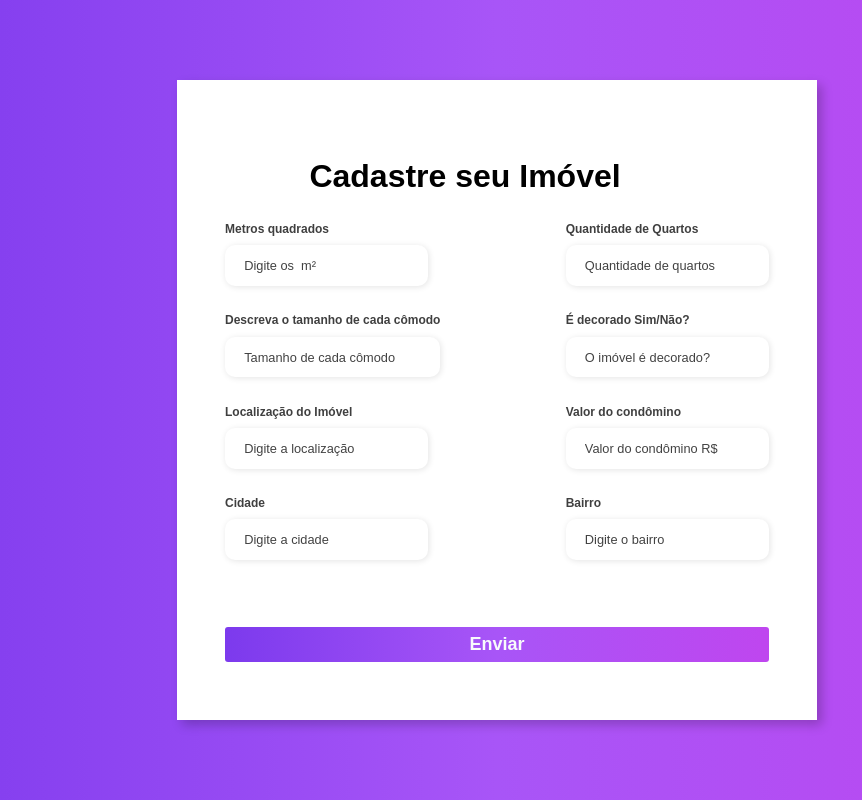
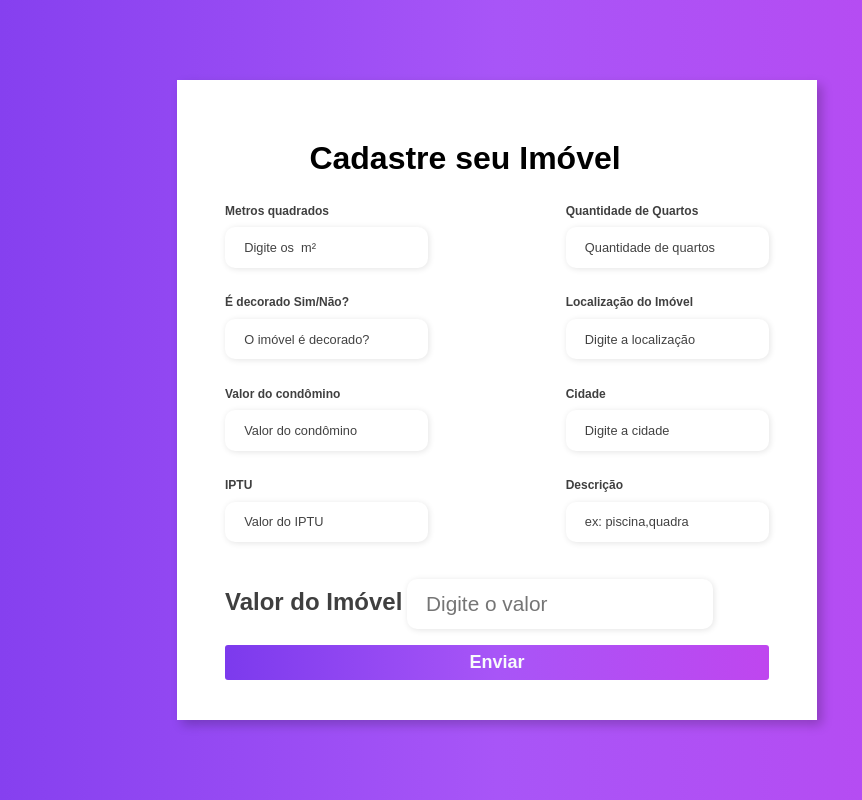
Before and after one commit to MiguelGT1/projeto-imoveis, a plain HTML site: page html/formulario.html in a window 1280 px wide. Shown: the whole page, without its empty margins (143-1005 px from the left). Drawn offline with Linux system fonts and the light colour scheme.

Commit message:
atualizado2108

```diff
--- a/css/style.css
+++ b/css/style.css
@@ -108,6 +108,8 @@
     color: var(--color-dark-50);
 }
 
+
+
 .input-field {
     display: flex;
     align-items: center;
@@ -156,6 +158,7 @@
     font-weight: bold;
     font-size: 18px;
     cursor: pointer;
+    margin-top: -30px;
 }
 
 #login_button:hover {
@@ -264,6 +267,22 @@ body {
     margin-bottom: 1.1rem;
 }
 
+/*valor do IMÓVEL*/
+/*valor do IMÓVEL*/
+.input-valor>label{
+    font-size: 1.5rem;
+    font-weight: 600;
+    color: #000000c0;
+}
+.input-valor input{
+    margin: 0.6rem 0;
+    padding: 0.8rem 1.2rem;
+    border: none;
+    border-radius: 10px;
+    box-shadow: 1px 1px 6px #0000001c;
+    font-size: 1.3rem;
+}
+
 .input-box input {
     margin: 0.6rem 0;
     padding: 0.8rem 1.2rem;
@@ -355,9 +374,9 @@ body {
   box-shadow: 0 2px 4px rgba(0, 0, 0, 0.1);
 }
 /* Adicione ou atualize essa regra CSS */
-.preview-image {
+.preview-image{
   max-width: 100px; /* Defina a largura máxima desejada */
-  max-height: 100px; /* Defina a altura máxima desejada */
+  max-height: 200px; /* Defina a altura máxima desejada */
   margin: 5px;
 }
 .fotos-form a{
--- a/html/formulario.html
+++ b/html/formulario.html
@@ -5,6 +5,26 @@
     <meta http-equiv="X-UA-Compatible" content="IE=edge">
     <meta name="viewport" content="width=device-width, initial-scale=1.0">
     <link rel="stylesheet" href="/css/style.css">
+    <script>
+        //valor input
+        function formatCurrency(input) {
+          var value = input.value.replace(/\D/g, ''); // Remove caracteres não numéricos
+
+          if (value === '') {
+            input.value = '';
+            return;
+          }
+
+          var formattedValue = (parseFloat(value) / 100).toLocaleString('pt-BR', {
+            style: 'currency',
+            currency: 'BRL',
+            minimumFractionDigits: 2,
+            maximumFractionDigits: 2
+          });
+
+          input.value = formattedValue;
+        }
+      </script>
     <title>Formulário</title>
 </head>
 
@@ -33,15 +53,9 @@
                     </div>
 
                     <div class="input-box">
-                        <label for="firstname">Descreva o tamanho de cada cômodo</label>
-                        <input id="firstname" type="text" name="firstname" placeholder="Tamanho de cada cômodo" required>
-                    </div>
-
-                    <div class="input-box">
                         <label for="firstname">É decorado Sim/Não?</label>
                         <input id="firstname" type="text" name="firstname" placeholder="O imóvel é decorado?" required>
                     </div>
-
 
 
                     <div class="input-box">
@@ -51,7 +65,7 @@
 
                     <div class="input-box">
                         <label for="number">Valor do condômino</label>
-                        <input id="number" type="tel" name="number" placeholder="Valor do condômino R$" required>
+                        <input id="number" type="tel" name="number" placeholder="Valor do condômino" required>
                     </div>
 
                     <div class="input-box">
@@ -60,9 +74,19 @@
                     </div>
 
                     <div class="input-box">
-                        <label for="lastname">Bairro</label>
-                        <input id="lastname" type="text" name="lastname" placeholder="Digite o bairro" required>
+                        <label for="lastname">IPTU</label>
+                        <input id="lastname" type="text" name="lastname" placeholder="Valor do IPTU" required>
                     </div>
+
+                    <div class="input-box">
+                        <label for="firstname">Descrição</label>
+                        <input id="firstname" type="text" name="firstname" placeholder="ex: piscina,quadra" required>
+                    </div>
+
+                    <div class="input-valor">
+                        <label for="valor">Valor do Imóvel</label>
+                        <input id="valor" type="text" name="valor" placeholder="Digite o valor" oninput="formatCurrency(this)" required>
+                      </div>
 
 
                 </div>
@@ -73,6 +97,7 @@
             </form>
         </div>
     </div>
+    <script src="script.js"></script>
 </body>
 
 </html>
```
Also changed, not shown: html/addfotos.html (+1 -1 lines), script.js (line endings or trailing spaces).
